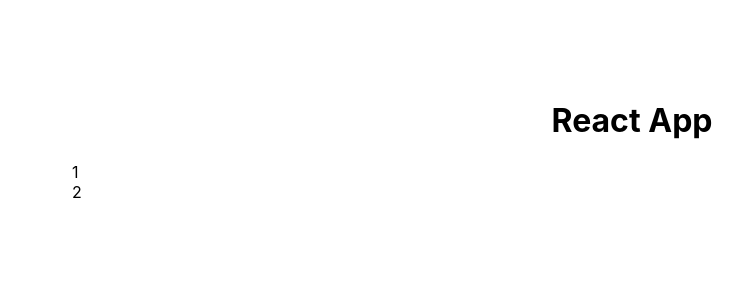
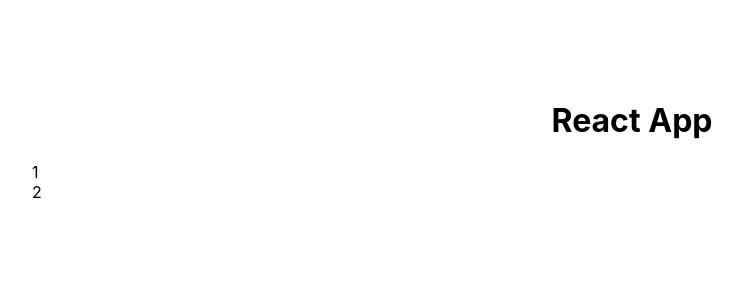
Before and after one commit to vbasoon/React2020, a React (Create React App) app: page / in a window 1280 px wide. Shown: the top 300 px of the page, without its empty margins (8-751 px from the left). Built offline with nearby package versions, Linux system fonts and the light colour scheme.

Commit message:
component TodoItem

```diff
--- a/src/components/Todo/TodoList.jsx
+++ b/src/components/Todo/TodoList.jsx
@@ -3,6 +3,8 @@
 const styles = {
   ul: {
     listStyle: "none",
+    margin: 0,
+    padding: 0,
   },
 };
 
```
Also changed, not shown: src/components/Todo/TodoItem.jsx (added, +7 -0 lines).
